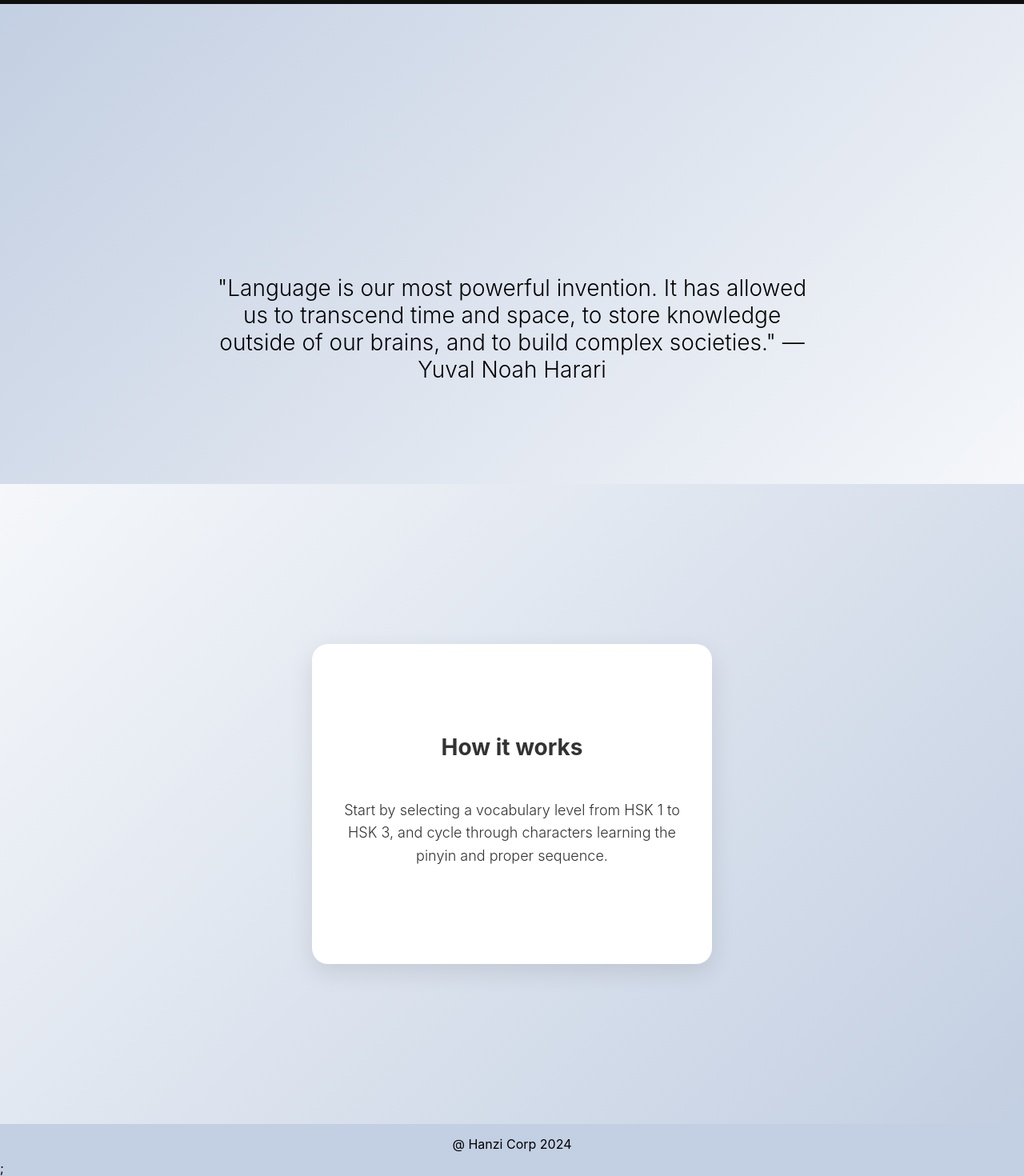
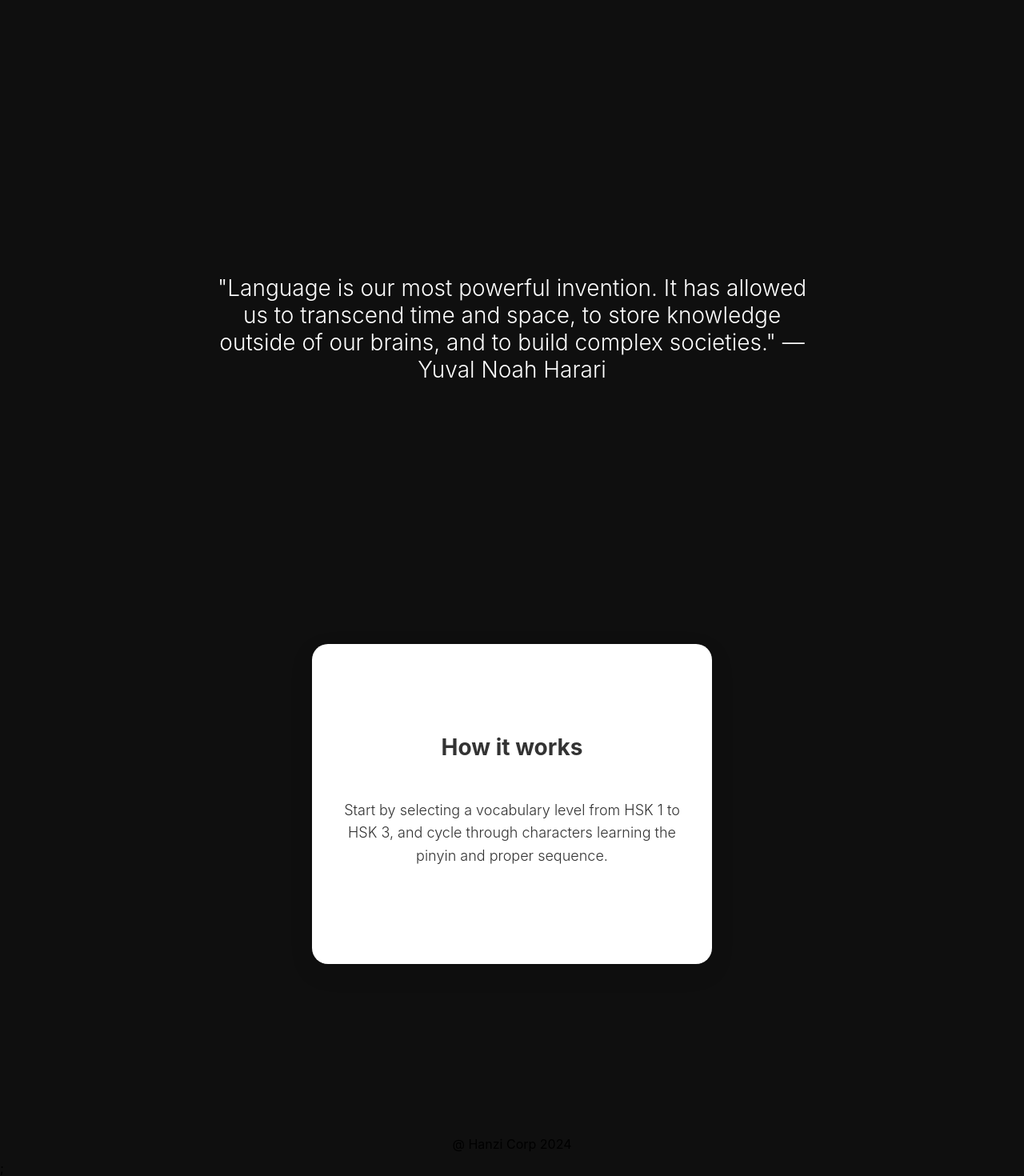
Before and after one commit to schofield-paul/hanzi, a React (Create React App) app: page / in a window 1280 px wide. Shown: the part 1625-3095 px from the top of the page at 80% size. Built offline with nearby package versions, Linux system fonts and the light colour scheme.

Commit message:
UI change to black

```diff
--- a/src/components/Footer/Footer.module.css
+++ b/src/components/Footer/Footer.module.css
@@ -1,5 +1,5 @@
 .footerWrapper {
-  background-color: #c3cfe2;
+  background-color: #0f0f0f;
 }
 
 .h1 {
--- a/src/components/InfoCards/InfoCard.module.css
+++ b/src/components/InfoCards/InfoCard.module.css
@@ -4,7 +4,7 @@
   align-items: center;
   width: 100vw;
   height: 100vh;
-  background: linear-gradient(135deg, #f5f7fa, #c3cfe2);
+  background: #0f0f0f;
 }
 
 .card {
--- a/src/components/Quote/Quote.module.css
+++ b/src/components/Quote/Quote.module.css
@@ -7,13 +7,13 @@
   height: 600px;
   margin: 0;
   padding: 0;
-  background: linear-gradient(-45deg, #f5f7fa, #c3cfe2);
+  background: #0f0f0f;
 }
 
 .quoteText {
   font-size: 1.75rem;
   font-weight: 300;
-  color: #000000;
+  color: white;
   margin-top: 220px;
   max-width: 60%;
 }
```
